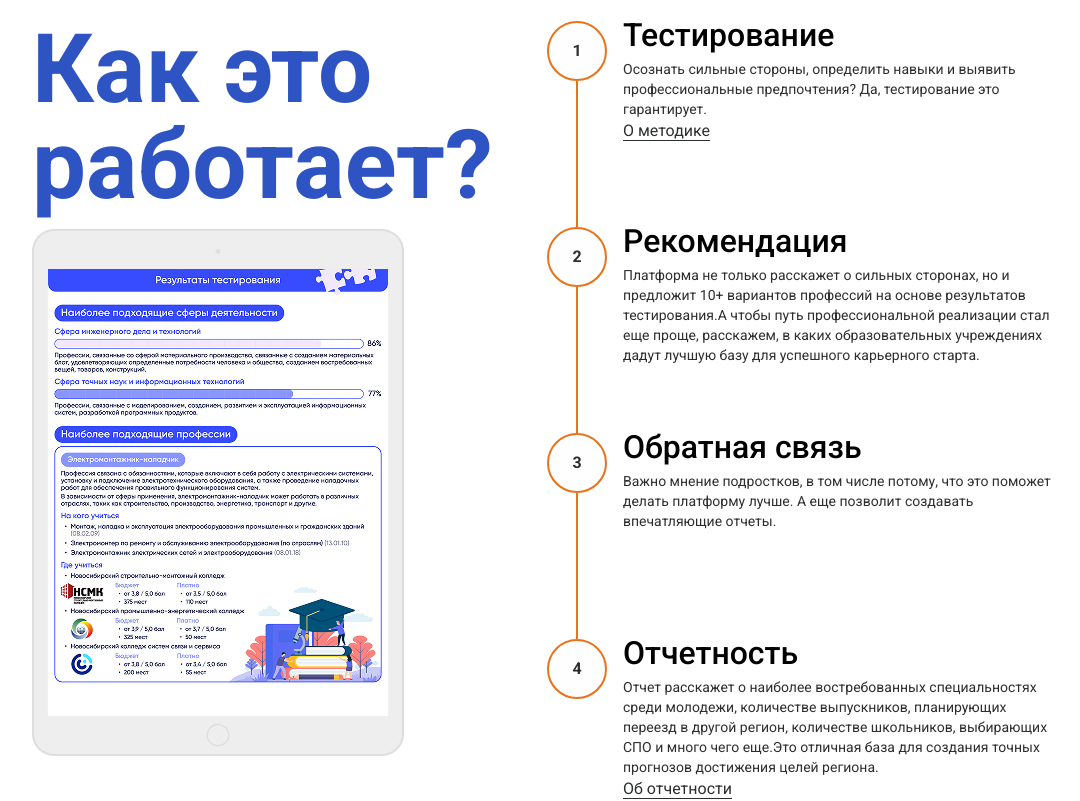
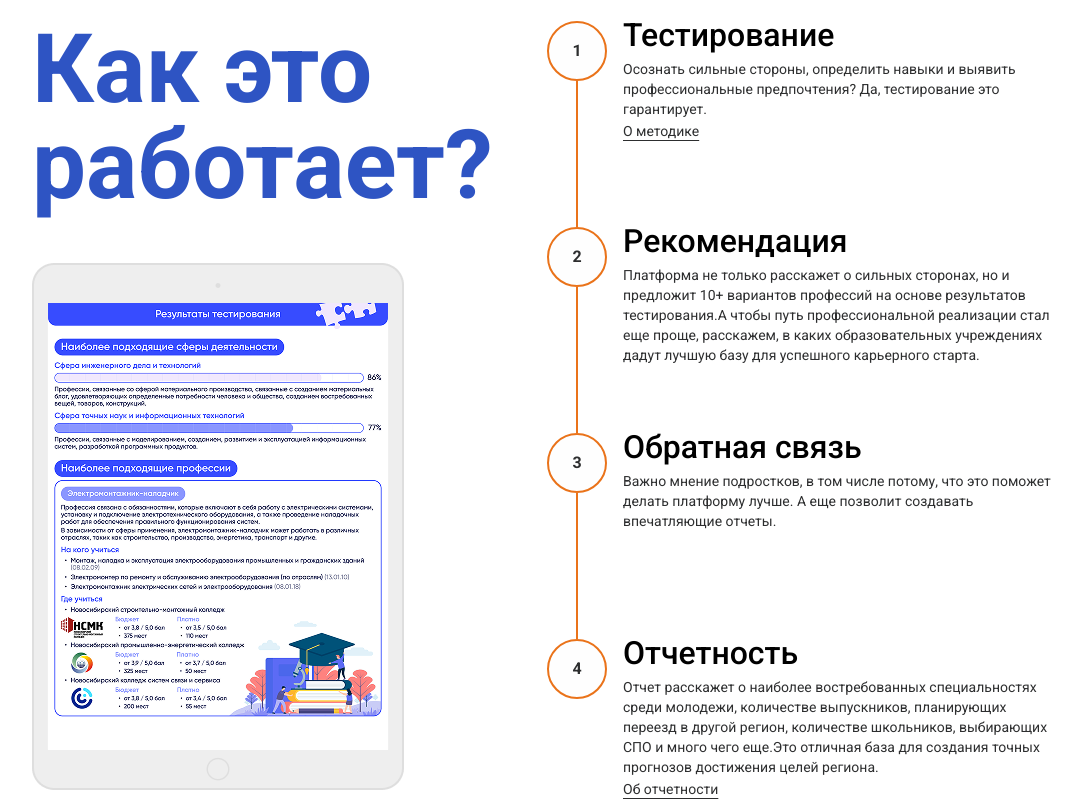
Before and after one commit to RVKPYATI/profika, a Next.js app: page / in a window 1280 px wide. Shown: the part 640-1441 px from the top of the page, without its empty margins (93-1173 px from the left). Built offline with nearby package versions, Linux system fonts and the light colour scheme.

Commit message:
correction 11.02.2025-17-54

```diff
--- a/src/app/components/DemoForm.tsx
+++ b/src/app/components/DemoForm.tsx
@@ -16,7 +16,7 @@ export const DemoForm: FC = () => {
             Мы свяжемся с Вами, чтобы обсудить дату и время демонстрации, а
             также ответим на все возникшие вопросы
           </div>
-          <form>
+          <form className="mt-[30px]">
             <div className="border-b border-gray ">
               <input
                 type="text"
--- a/src/app/components/Direction.tsx
+++ b/src/app/components/Direction.tsx
@@ -58,7 +58,7 @@ export const Direction: FC = () => {
             </Button>
           </div>
         </div>
-        <div className="w-full md:translate-x-[25px] lg:translate-x-[30px] xl:translate-x-[40px]">
+        <div className="w-full translate-x-[10px] sm:translate-x-[20px] md:translate-x-[25px] lg:translate-x-[30px] xl:translate-x-[40px]">
           <Image
             src="/assets/direction.png"
             width={622}
--- a/src/app/components/Teenager.tsx
+++ b/src/app/components/Teenager.tsx
@@ -45,7 +45,7 @@ export const Teenager: FC = () => {
             );
           })}
         </div>
-        <div className="md:translate-x-[25px] lg:translate-x-[30px] xl:translate-x-[40px]">
+        <div className="translate-x-[10px] sm:translate-x-[20px] md:translate-x-[25px] lg:translate-x-[30px] xl:translate-x-[40px]">
           <Image
             src="/assets/teeneger.png"
             width={599}
--- a/src/app/components/Work.tsx
+++ b/src/app/components/Work.tsx
@@ -42,7 +42,7 @@ export const Work: FC = () => {
             Как это работает?
           </h2>
 
-          <div className="mb-2">
+          <div className="mb-2 mt-[50px]">
             <Image src={"/assets/screen.png"} width={372} height={572} alt="" />
           </div>
         </div>
@@ -68,7 +68,7 @@ export const Work: FC = () => {
                   <p>
                     <Link
                       href={step.link.path}
-                      className="text-gray-colored underline underline-offset-4 mt-[10px]"
+                      className="text-gray-colored text-[10px] md:text-xs xl:text-sm underline underline-offset-4 mt-[10px]"
                     >
                       {step.link.name}
                     </Link>
```
